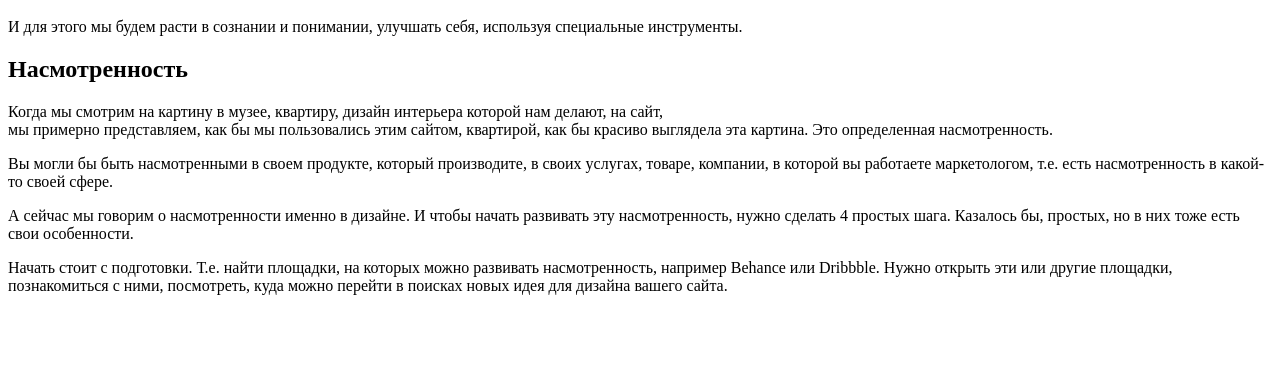
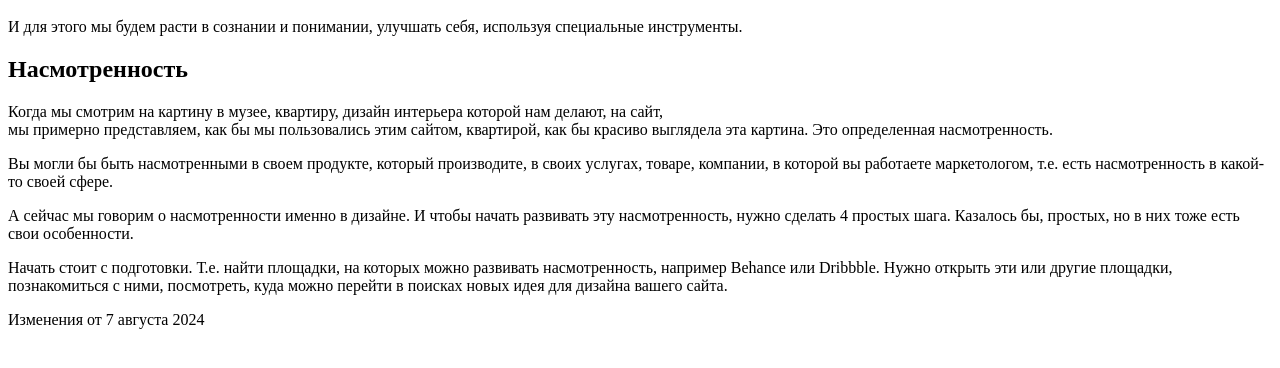
Before and after one commit to Kaktysarina/html.test, a plain HTML site: page index.html in a window 1280 px wide. Shown: the part 48-416 px from the top of the page. Drawn offline with Linux system fonts and the light colour scheme.

Commit message:
add pisyapopa

```diff
--- a/index.html
+++ b/index.html
@@ -18,3 +18,6 @@
 <p>
 Начать стоит с подготовки. Т.е. найти площадки, на которых можно развивать насмотренность, например Behance или Dribbble. Нужно открыть эти или другие площадки, познакомиться с ними, посмотреть, куда можно перейти в поисках новых идея для дизайна вашего сайта.
 </p>
+<p>
+Изменения от 7 августа 2024
+</p>
```
